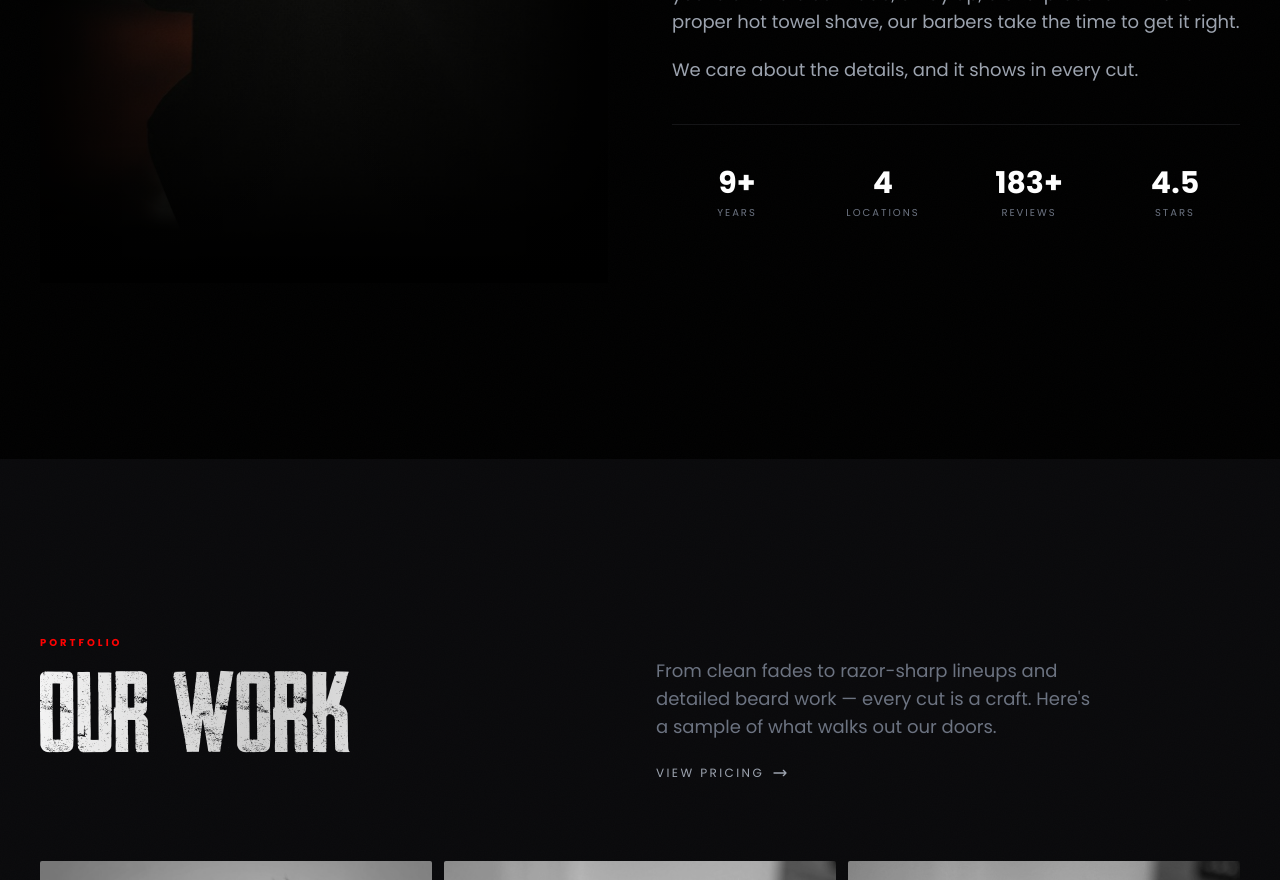
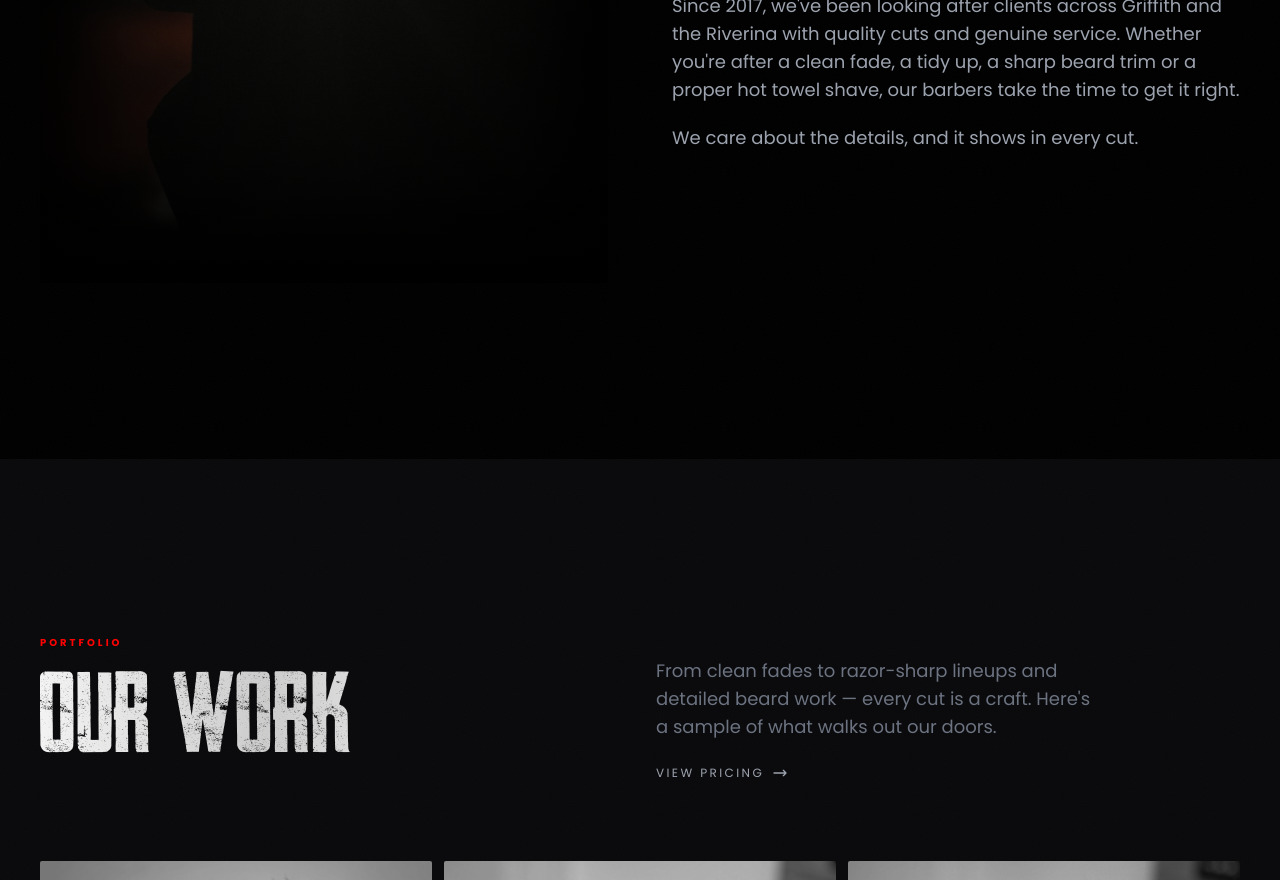
Before and after one commit to pannocotta/modernmancave-v2, a Next.js app: page / in a window 1280 px wide. Shown: the part 1560-2440 px from the top of the page. Built offline with nearby package versions, Linux system fonts and the light colour scheme.

Commit message:
fix: remove stats row from about section

```diff
--- a/app/page.tsx
+++ b/app/page.tsx
@@ -128,25 +128,6 @@ export default function Home() {
                 <p>
                   We care about the details, and it shows in every cut.
                 </p>
-              </div>
-              {/* Stats row — under text, evenly spaced */}
-              <div className="grid grid-cols-4 gap-4 mt-10 pt-10 border-t border-zinc-800/50">
-                <div className="text-center">
-                  <div className="text-3xl font-bold text-white">{new Date().getFullYear() - SITE.established}+</div>
-                  <div className="text-[10px] text-gray-500 tracking-[0.2em] uppercase mt-1">Years</div>
-                </div>
-                <div className="text-center">
-                  <div className="text-3xl font-bold text-white">{LOCATIONS.length}</div>
-                  <div className="text-[10px] text-gray-500 tracking-[0.2em] uppercase mt-1">Locations</div>
-                </div>
-                <div className="text-center">
-                  <div className="text-3xl font-bold text-white">{SITE.googleRating.count}+</div>
-                  <div className="text-[10px] text-gray-500 tracking-[0.2em] uppercase mt-1">Reviews</div>
-                </div>
-                <div className="text-center">
-                  <div className="text-3xl font-bold text-white">{SITE.googleRating.stars}</div>
-                  <div className="text-[10px] text-gray-500 tracking-[0.2em] uppercase mt-1">Stars</div>
-                </div>
               </div>
             </div>
           </div>
```
